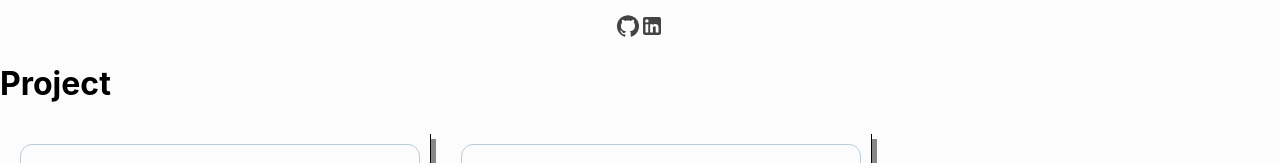
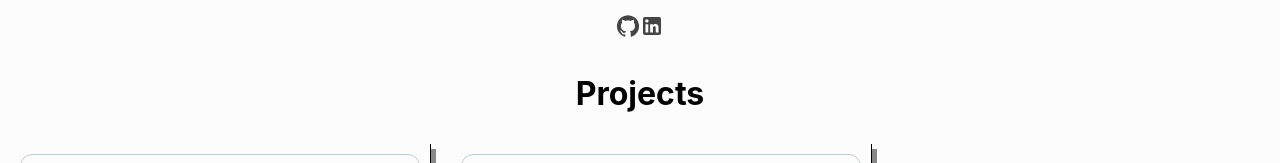
Before and after one commit to AriefBadal23/portofolio-website, a React (Create React App) app: page / in a window 1280 px wide. Shown: the part 339-502 px from the top of the page. Built offline with nearby package versions, Linux system fonts and the light colour scheme.

Commit message:
Refactor styling of  header

```diff
--- a/src/components/Projects/projects.css
+++ b/src/components/Projects/projects.css
@@ -1,3 +1,4 @@
-.projects-container{
+#project-container-title{
+    padding-top: 10px;
     text-align: center;
 }
--- a/src/components/Projects/projects.js
+++ b/src/components/Projects/projects.js
@@ -6,7 +6,7 @@ import "./projects.css";
 function Projects() {
   return (
     <div className="project_container">
-      <h1>Project</h1>
+      <h1 id="project-container-title">Projects</h1>
       {projects.map((item) => (
         <ProjectContainer project={item} />
       ))}
```
